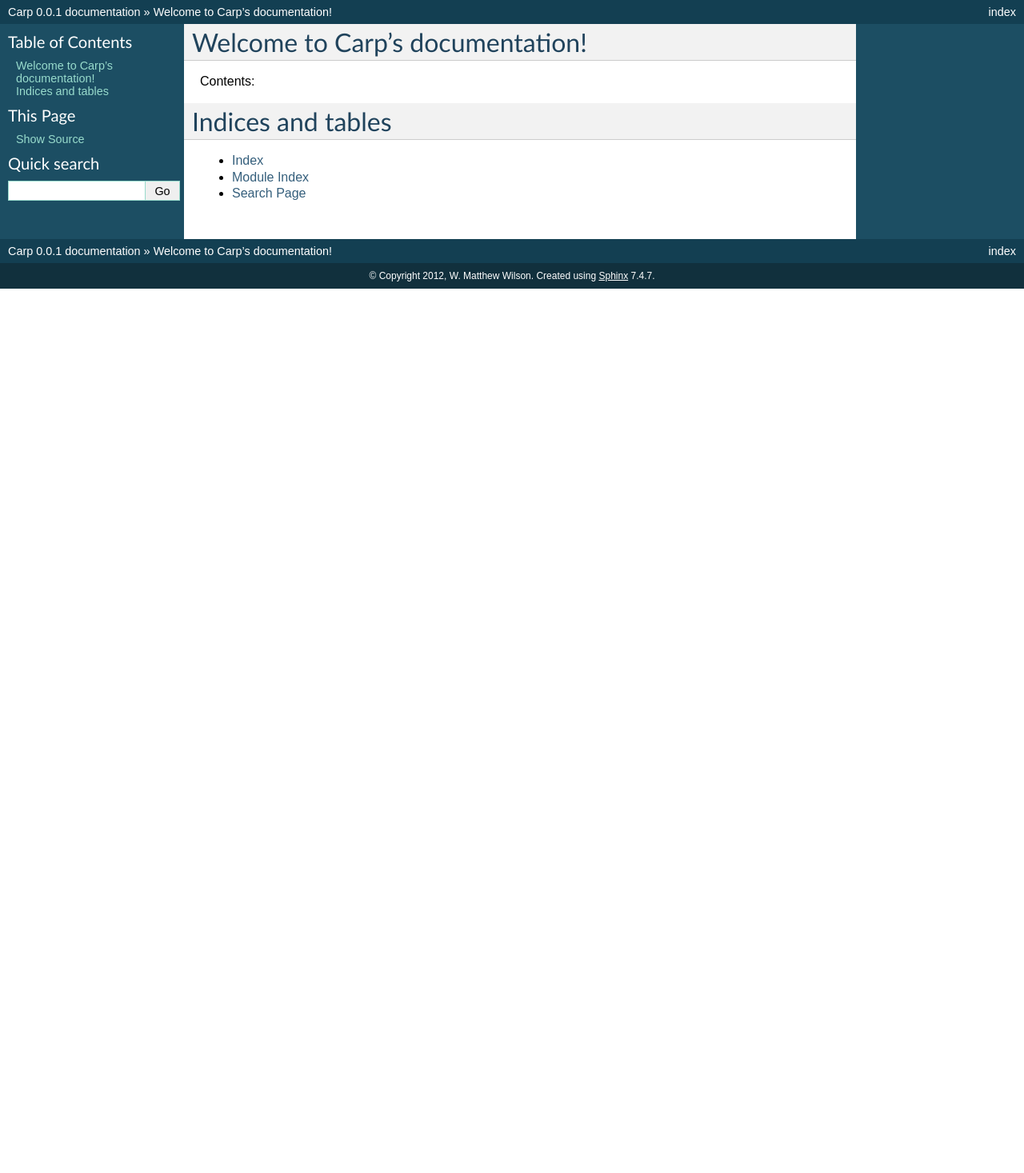
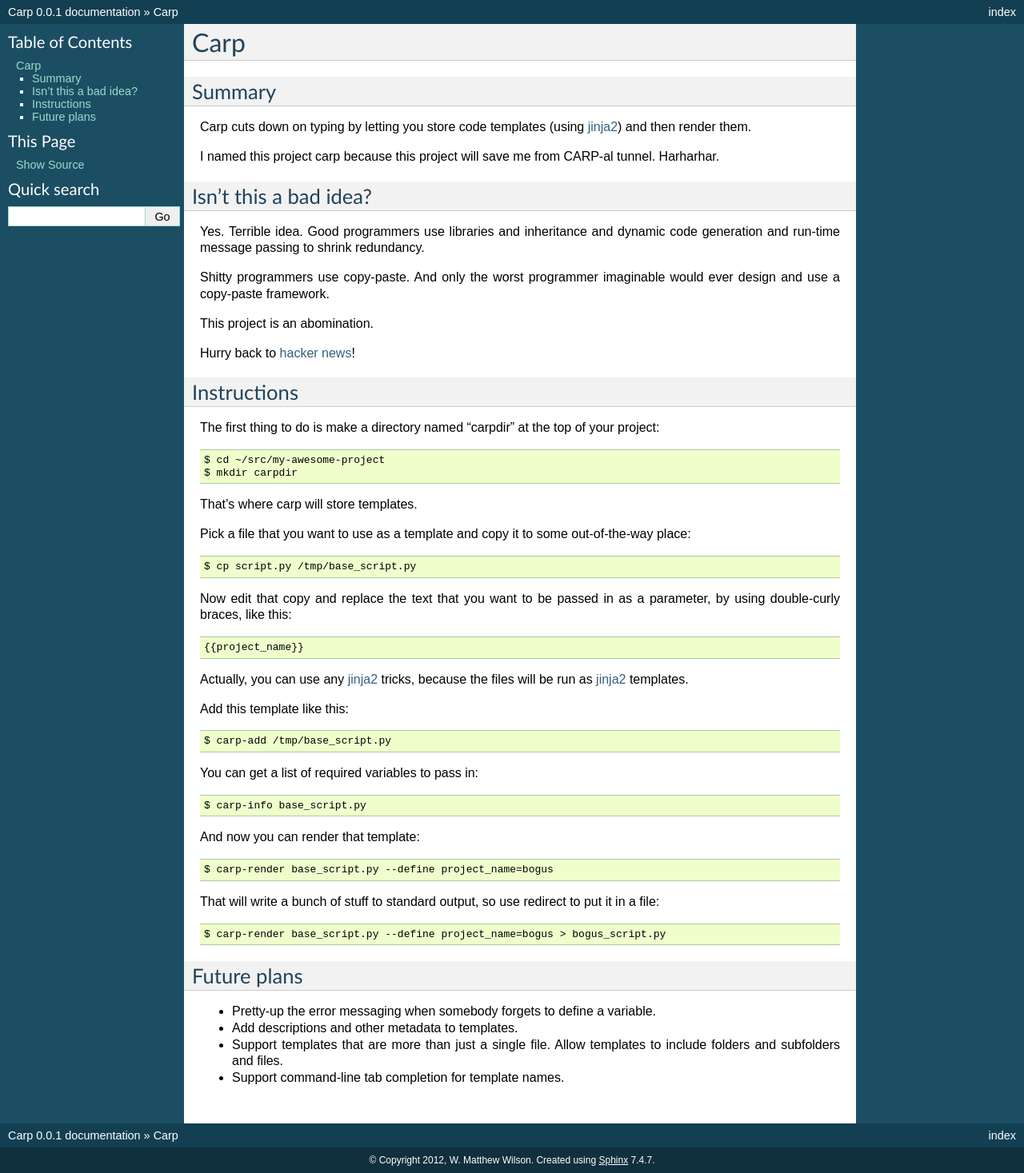
Before and after one commit to mw44118/carp, a Sphinx documentation site: the page built from docs/index.txt, in a window 1280 px wide. Shown: the whole page at 80% size. Built offline with Sphinx 7.4.7, drawn with Linux system fonts in a browser that asks for light colours; before the commit the page ends 900 px from its top, so only the background shows below that.

```diff
--- a/docs/index.txt
+++ b/docs/index.txt
@@ -1,21 +1,91 @@
 .. Carp documentation master file, created by
    sphinx-quickstart on Mon Nov  5 10:17:23 2012.
-   You can adapt this file completely to your liking, but it should at least
-   contain the root `toctree` directive.
+   You can adapt this file completely to your liking, but it should at
+   least contain the root `toctree` directive.
 
-Welcome to Carp's documentation!
-================================
+++++
+Carp
+++++
 
-Contents:
+Summary
+=======
 
-.. toctree::
-   :maxdepth: 2
+Carp cuts down on typing by letting you store code templates (using
+jinja2_) and then render them.
+
+I named this project carp because this project will save me from CARP-al
+tunnel.  Harharhar.
+
+Isn't this a bad idea?
+======================
+
+Yes.  Terrible idea.  Good programmers use libraries and inheritance and
+dynamic code generation and run-time message passing to shrink
+redundancy.
+
+Shitty programmers use copy-paste.  And only the worst programmer
+imaginable would ever design and use a copy-paste framework.
+
+This project is an abomination.
+
+Hurry back to `hacker news`_!
+
+Instructions
+============
+
+The first thing to do is make a directory named "carpdir" at
+the top of your project::
+
+    $ cd ~/src/my-awesome-project
+    $ mkdir carpdir
+
+That's where carp will store templates.
+
+Pick a file that you want to use as a template and copy it to some
+out-of-the-way place::
+
+    $ cp script.py /tmp/base_script.py
+
+Now edit that copy and replace the text that you want to be passed in as
+a parameter, by using double-curly braces, like this::
+
+    {{project_name}}
+
+Actually, you can use any jinja2_ tricks, because the files will be run
+as jinja2_ templates.
+
+Add this template like this::
+
+    $ carp-add /tmp/base_script.py
+
+You can get a list of required variables to pass in::
+
+    $ carp-info base_script.py
+
+And now you can render that template::
+
+    $ carp-render base_script.py --define project_name=bogus
+
+That will write a bunch of stuff to standard output, so use redirect to
+put it in a file::
+
+    $ carp-render base_script.py --define project_name=bogus > bogus_script.py
 
 
+Future plans
+============
 
-Indices and tables
-==================
+*   Pretty-up the error messaging when somebody forgets to define a
+    variable.
 
-* :ref:`genindex`
-* :ref:`modindex`
-* :ref:`search`
+*   Add descriptions and other metadata to templates.
+
+*   Support templates that are more than just a single file.  Allow
+    templates to include folders and subfolders and files.
+
+*   Support command-line tab completion for template names.
+
+.. _jinja2: http://jinja2.pocoo.org
+.. _`hacker news`: http://news.ycombinator.org
+
+.. vim: set syntax=rst:
```
Also changed, not shown: 1 other file.
